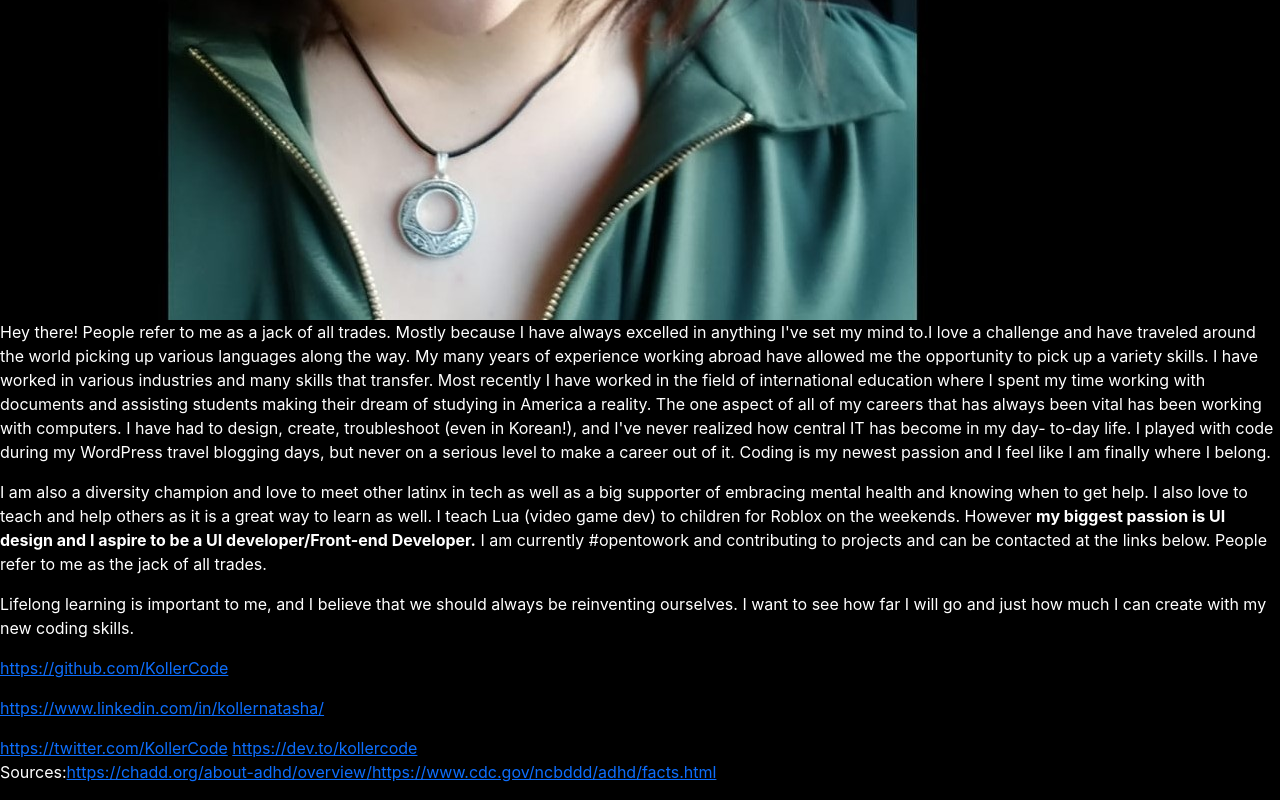
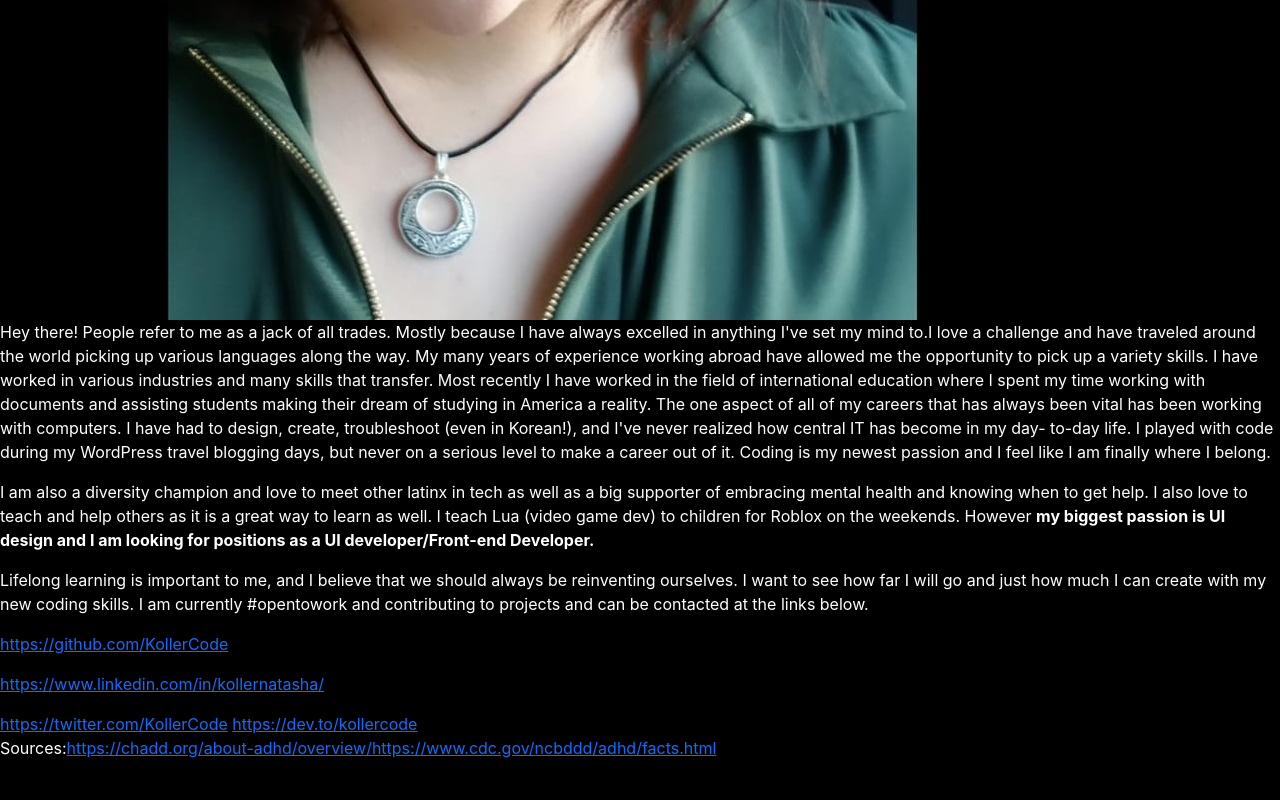
Before and after one commit to KollerCode/Koller-Portfolio, a React (Create React App) app: page /about-me in a window 1280 px wide. Shown: the part 896-1696 px from the top of the page. After the commit the page ends 1672 px from the top, so only its background shows below. Built offline with nearby package versions, Linux system fonts and the light colour scheme.

Commit message:
about me

```diff
--- a/src/components/About.js
+++ b/src/components/About.js
@@ -10,36 +10,39 @@ function About() {
           <img className="aboutpic" src={natasha} alt="natasha"></img>
           <p>
             Hey there! People refer to me as a jack of all trades. Mostly
-            because I have always excelled in anything I've set my mind to.I love a challenge and have traveled
-            around the world picking up various languages along the way. My many
-            years of experience working abroad have allowed me the opportunity
-            to pick up a variety skills. I have worked in various
-            industries and many skills that transfer. Most recently I have worked in the field of
-            international education where I spent my time working with documents
-            and assisting students making their dream of studying in America a
-            reality. The one aspect of all of my careers that has always been
-            vital has been working with computers. I have had to design, create,
-            troubleshoot (even in Korean!), and I've never realized how central
-            IT has become in my day- to-day life. I played with code during my
-            WordPress travel blogging days, but never on a serious level to make
-            a career out of it.
-            Coding is my newest passion and I feel like
-            I am finally where I belong.
-            </p>
-            <p>I am also a diversity champion
-            and love to meet other latinx in tech as well as a big supporter of
-            embracing mental health and knowing when to get help. I also
-            love to teach and help others as it is a great way to learn as
-            well. I teach Lua (video game dev) to children for Roblox on the
-            weekends. However <strong>my  biggest passion is UI design and I aspire to be a
-            UI developer/Front-end Developer.</strong> I am currently #opentowork and
-            contributing to projects and can be contacted at the links below.
-            People refer to me as the jack of all trades.
+            because I have always excelled in anything I've set my mind to.I
+            love a challenge and have traveled around the world picking up
+            various languages along the way. My many years of experience working
+            abroad have allowed me the opportunity to pick up a variety skills.
+            I have worked in various industries and many skills that transfer.
+            Most recently I have worked in the field of international education
+            where I spent my time working with documents and assisting students
+            making their dream of studying in America a reality. The one aspect
+            of all of my careers that has always been vital has been working
+            with computers. I have had to design, create, troubleshoot (even in
+            Korean!), and I've never realized how central IT has become in my
+            day- to-day life. I played with code during my WordPress travel
+            blogging days, but never on a serious level to make a career out of
+            it. Coding is my newest passion and I feel like I am finally where I
+            belong.
+          </p>
+          <p>
+            I am also a diversity champion and love to meet other latinx in tech
+            as well as a big supporter of embracing mental health and knowing
+            when to get help. I also love to teach and help others as it is a
+            great way to learn as well. I teach Lua (video game dev) to children
+            for Roblox on the weekends. However{" "}
+            <strong>
+              my biggest passion is UI design and I am looking for positions as a UI
+              developer/Front-end Developer.
+            </strong>
           </p>
           <p>
             Lifelong learning is important to me, and I believe that we should
             always be reinventing ourselves. I want to see how far I will go and
-            just how much I can create with my new coding skills.
+            just how much I can create with my new coding skills. I am currently
+            #opentowork and contributing to projects and can be contacted at the
+            links below.
           </p>
           <p>
             <a href="https://github.com/KollerCode" className="aboutlink">
```
